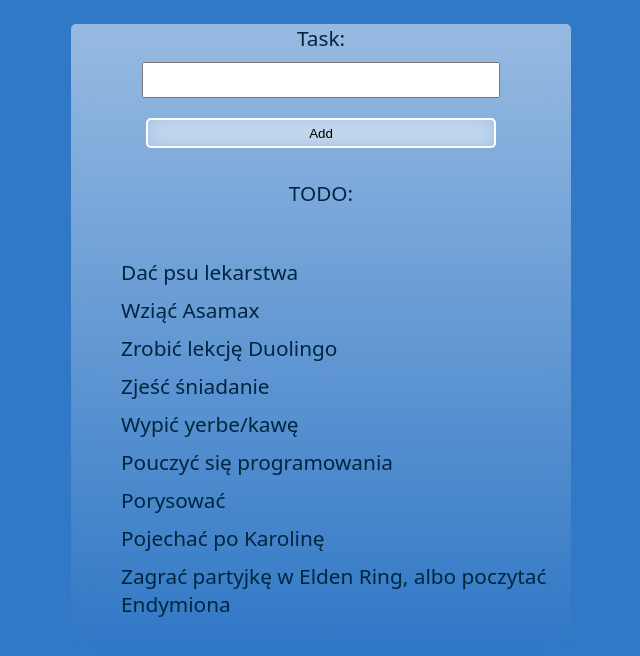
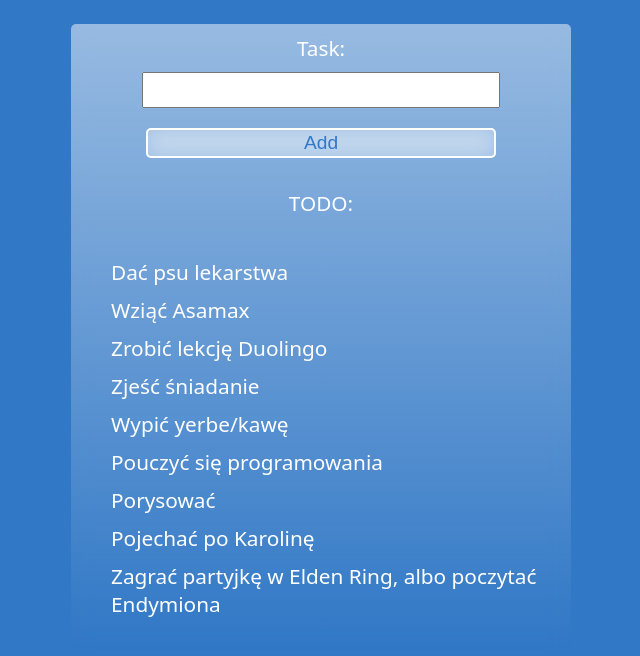
Before and after one commit to A1ien1385/TypeScript_TodoList, a website: page index.html in a window 1280 px wide. Shown: the whole page, without its empty margins (319-959 px from the left). Drawn offline with Linux system fonts and the light colour scheme.

Commit message:
styles edition

```diff
--- a/style.css
+++ b/style.css
@@ -1,7 +1,7 @@
 html {
   font-family: system-ui, -apple-system, BlinkMacSystemFont, "Segoe UI", Roboto,
     Oxygen, Ubuntu, Cantarell, "Open Sans", "Helvetica Neue", sans-serif;
-  color: #00273f;
+  color: white;
 }
 
 body {
@@ -33,6 +33,7 @@ button {
   height: 30px;
   align-self: center;
   margin: 10px;
+  color: rgb(49, 120, 198);
 }
 
 button {
@@ -42,6 +43,7 @@ button {
   border-radius: 5px;
   cursor: pointer;
   transition: 0.3s;
+  font-size: 1.2rem;
 }
 
 button:hover {
@@ -53,7 +55,11 @@ input {
 }
 
 li {
-  margin: 10px;
+  margin-bottom: 10px;
   list-style-type: none;
   text-align: left;
 }
+
+label {
+  margin-top: 10px;
+}
```
